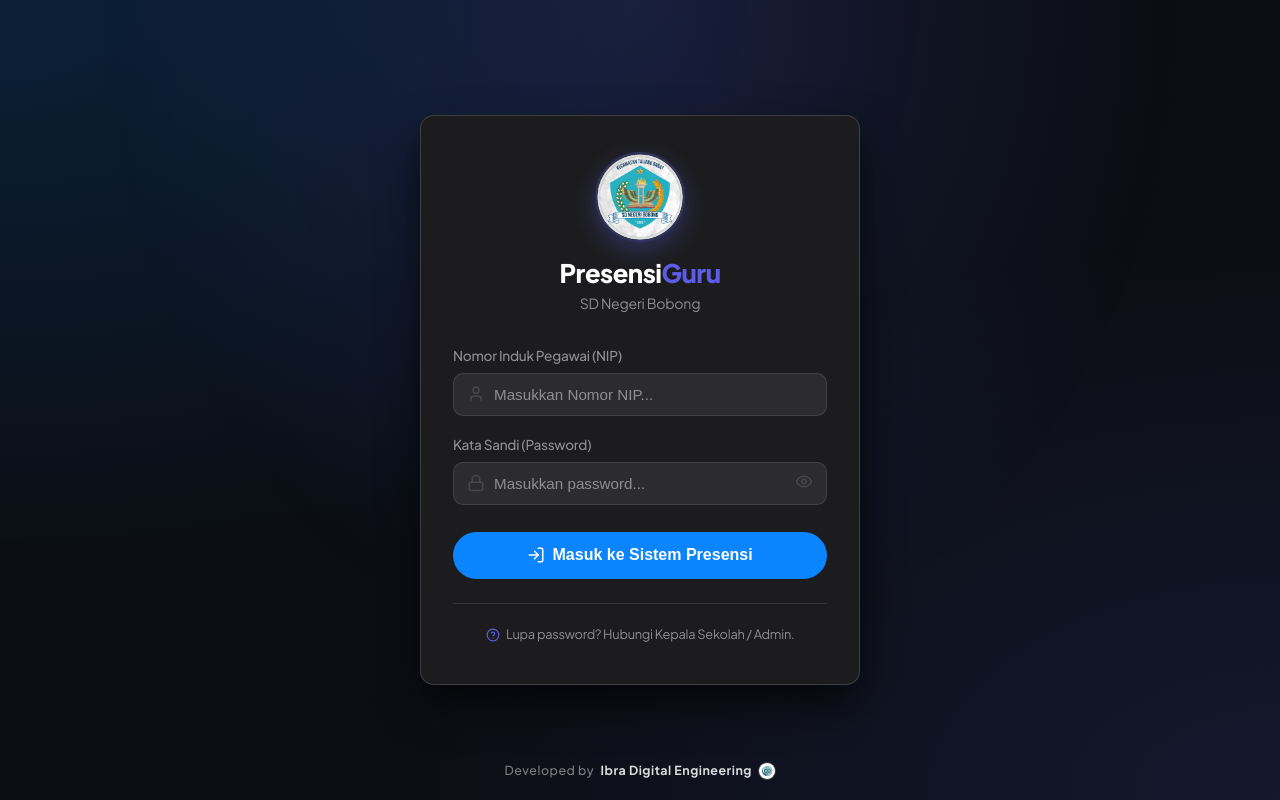
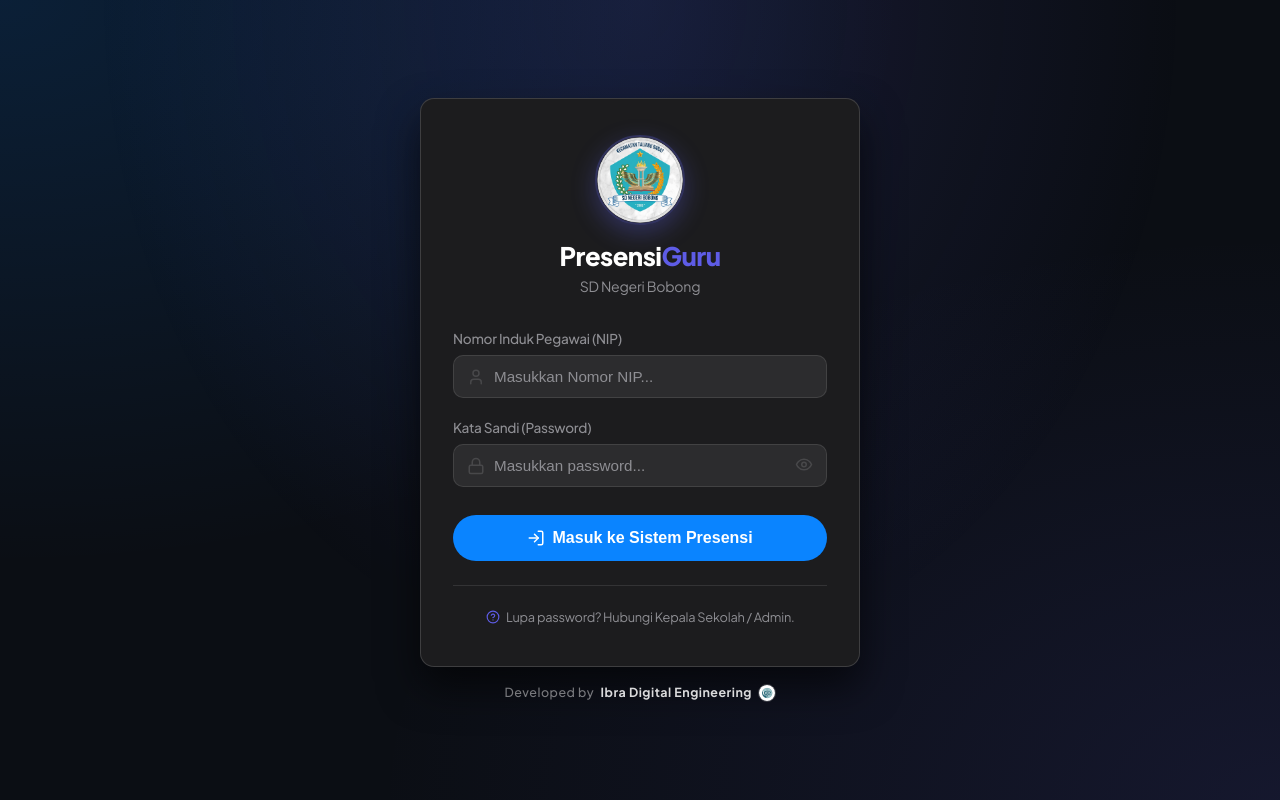
Before and after one commit to umamit/presensi-sdn-bobong, a React (Vite) app: page / in a window 1280 px wide. Built offline with nearby package versions, Linux system fonts and the light colour scheme; no server answers; the database is empty.

Commit message:
design: reposition developer footer to flow naturally below the login glass-panel card

```diff
--- a/src/components/LoginPage.tsx
+++ b/src/components/LoginPage.tsx
@@ -12,11 +12,12 @@ interface LoginPageProps {
 
 export const LoginPage: React.FC<LoginPageProps> = ({ onLoginSuccess, allUsers, schoolName }) => (
   <div style={{
-    minHeight: '100vh', display: 'flex', alignItems: 'center', justifyContent: 'center',
+    minHeight: '100vh', display: 'flex', flexDirection: 'column', alignItems: 'center', justifyContent: 'center',
     padding: '1.5rem',
-    backgroundImage: 'radial-gradient(at 50% 0%, rgba(99, 102, 241, 0.15) 0px, transparent 60%)'
+    backgroundImage: 'radial-gradient(at 50% 0%, rgba(99, 102, 241, 0.15) 0px, transparent 60%)',
+    gap: '1rem'
   }}>
-    <div className="glass-panel" style={{ width: '100%', maxWidth: '440px', padding: '2.25rem 2rem', background: '#1c1c1e', border: '1px solid rgba(255,255,255,0.15)', boxShadow: '0 20px 40px rgba(0,0,0,0.6)' }}>
+    <div className="glass-panel" style={{ width: '100%', maxWidth: '440px', padding: '2.25rem 2rem', background: '#1c1c1e', border: '1px solid rgba(255,255,255,0.15)', boxShadow: '0 20px 40px rgba(0,0,0,0.6)', margin: 0 }}>
       <LoginHeader schoolName={schoolName} />
       <LoginForm allUsers={allUsers} onLoginSuccess={onLoginSuccess} />
 
@@ -29,8 +30,8 @@ export const LoginPage: React.FC<LoginPageProps> = ({ onLoginSuccess, allUsers,
     </div>
 
     {/* Developer Footer Credit */}
-    <div style={{ position: 'absolute', bottom: '1.25rem', width: '100%', textAlign: 'center', zIndex: 10, display: 'flex', justifyContent: 'center', alignItems: 'center' }}>
-      <p style={{ fontSize: '0.78rem', color: 'rgba(255,255,255,0.45)', letterSpacing: '0.04em', fontWeight: 500, display: 'inline-flex', alignItems: 'center', gap: '0.4rem' }}>
+    <div style={{ textAlign: 'center', zIndex: 10, display: 'flex', justifyContent: 'center', alignItems: 'center' }}>
+      <p style={{ fontSize: '0.78rem', color: 'rgba(255,255,255,0.45)', letterSpacing: '0.04em', fontWeight: 500, display: 'inline-flex', alignItems: 'center', gap: '0.4rem', margin: 0 }}>
         <span>Developed by</span>
         <a href="https://digital.ibraglobalenglish.uk" target="_blank" rel="noopener noreferrer" style={{ color: 'rgba(255,255,255,0.85)', fontWeight: 700, textDecoration: 'none', display: 'inline-flex', alignItems: 'center', gap: '0.35rem', transition: 'opacity 0.2s' }}
           onMouseOver={(e) => (e.currentTarget.style.opacity = '0.75')}
```
